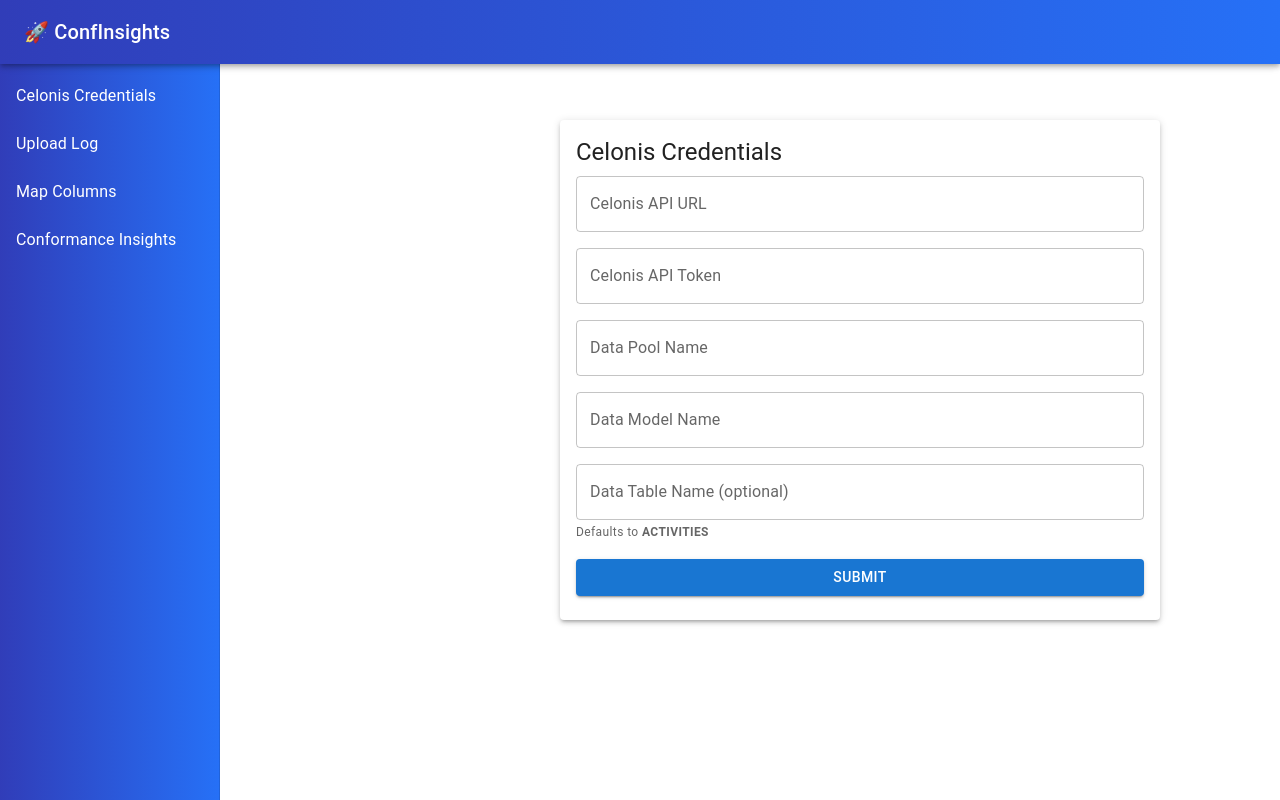
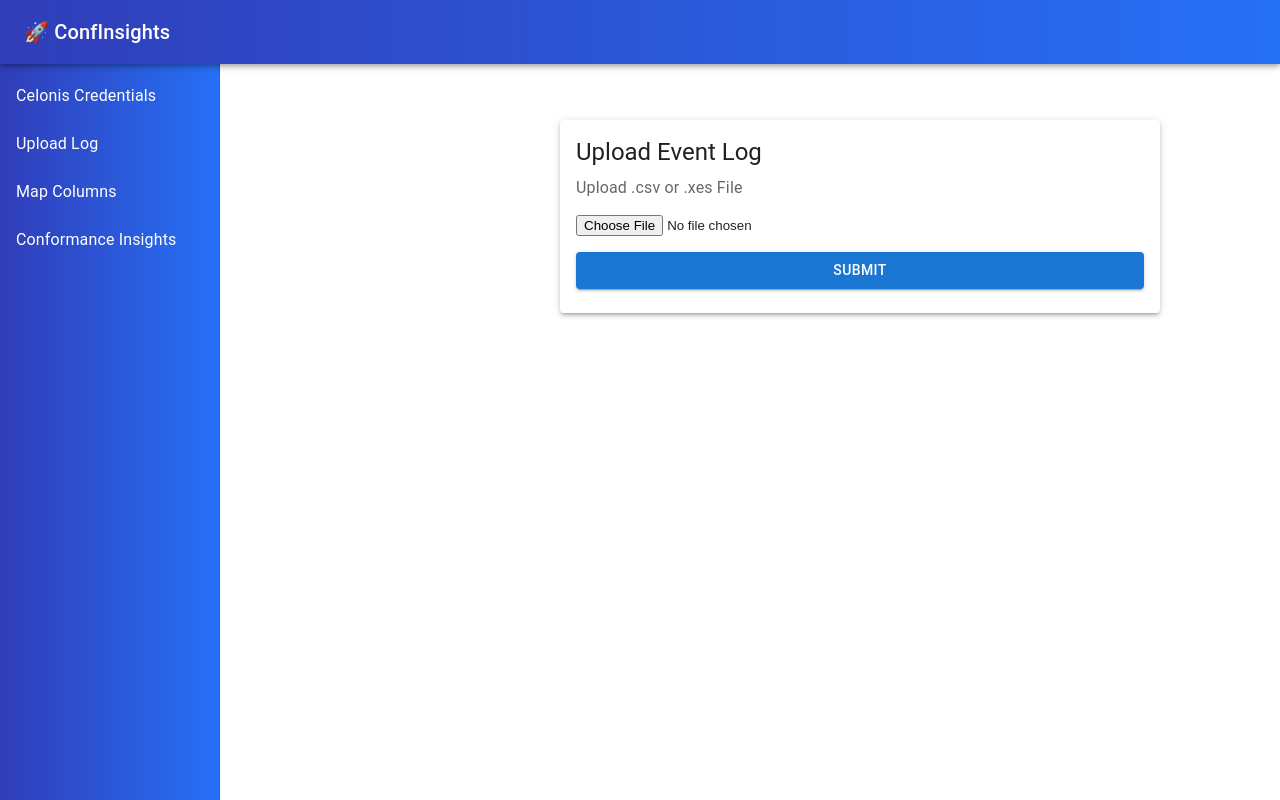
Before and after one commit to OleSeifert/Auto-Conformance-Checking, a React (Create React App) app in the folder frontend/: page / in a window 1280 px wide. Built offline with nearby package versions, Linux system fonts and the light colour scheme.

Commit message:
Discard changes to frontend/src/App.js

```diff
--- a/frontend/src/App.js
+++ b/frontend/src/App.js
@@ -1,42 +1,18 @@
-// import React from 'react';
-// import { BrowserRouter as Router, Routes, Route } from 'react-router-dom';
-// import UploadPage from './UploadPage';
-// import MappingPage from './MappingPage';
-// import ResultsPage from './ResultsPage';
-// import SidebarLayout from './SidebarLayout';
-// import CssBaseline from '@mui/material/CssBaseline';
-//
-// function App() {
-//   return (
-//     <Router>
-//       <CssBaseline />
-//       <SidebarLayout>
-//         <Routes>
-//           <Route path="/" element={<UploadPage />} />
-//           <Route path="/mapping" element={<MappingPage />} />
-//           <Route path="/results" element={<ResultsPage />} />
-//         </Routes>
-//       </SidebarLayout>
-//     </Router>
-//   );
-// }
-//
-// export default App;
 import React from 'react';
 import { BrowserRouter as Router, Routes, Route } from 'react-router-dom';
-import CelonisCredentials from './CelonisCredentials';
 import UploadPage from './UploadPage';
 import MappingPage from './MappingPage';
 import ResultsPage from './ResultsPage';
 import SidebarLayout from './SidebarLayout';
+import CssBaseline from '@mui/material/CssBaseline';
 
 function App() {
   return (
     <Router>
+      <CssBaseline />
       <SidebarLayout>
         <Routes>
-          <Route path="/" element={<CelonisCredentials />} />
-          <Route path="/upload" element={<UploadPage />} />
+          <Route path="/" element={<UploadPage />} />
           <Route path="/mapping" element={<MappingPage />} />
           <Route path="/results" element={<ResultsPage />} />
         </Routes>
```
